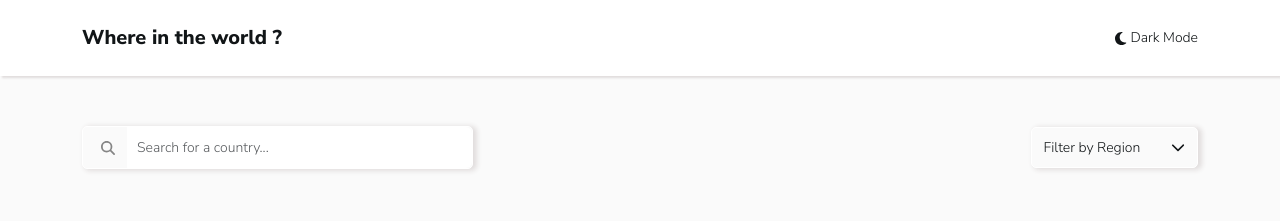
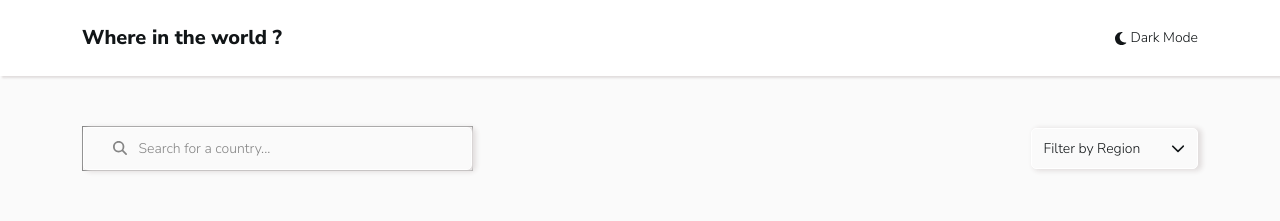
Before and after one commit to esraaabuhalawa/Countries-project, a Vue app: page / in a window 1280 px wide. Shown: the top 221 px of the page. Built offline with nearby package versions, Linux system fonts and the light colour scheme.

Commit message:
Update FilterItem.vue

```diff
--- a/src/components/FilterItem.vue
+++ b/src/components/FilterItem.vue
@@ -1,22 +1,24 @@
 <template>
   <div class="container">
     <header class="d-flex flex-wrap flex-md-nowrap align-items-center justify-content-between">
-      <div class="input-group position-relative mb-3 mb-md-0" id="target">
-        <div class="position-relative icon" @click="searchByName">
-          <span id="addon-wrapping" class="position-absolute">
-            <i class="fa-solid fa-magnifying-glass"></i>
-          </span>
-        </div>
+      <div class="input-group position-relative mb-3 mb-md-0" >
 
         <input
           type="text"
-          class="form-control"
-          placeholder="Search for a country..."
+          id="target"
+          class="form-control ps-4"
+
           v-model="searchCountry"
           aria-label="Username"
           aria-describedby="addon-wrapping"
+          @change="ChangeName($event)"
         />
+        <label for="target" >
+          <span id="addon-wrapping me-2">
+            <i class="fa-solid fa-magnifying-glass pe-2"></i>
+          </span> Search for a country...</label>
       </div>
+
 
       <div class="custom-select" :class="{ open: isOpen }">
         <div class="select-box" @click="toggleDropdown">
@@ -29,7 +31,7 @@
           <div
             v-for="option in options"
             :key="option"
-            :style="{ backgroundColor: option === selectedOption ? '#2f4a65' : 'transparent' }"
+            :class=" option === selectedOption ? 'selected' : 'transparent' "
           >
             {{ option }}
           </div>
@@ -43,7 +45,6 @@
 </template>
 <script>
 import { ref } from 'vue'
-//import { defineEmit } from 'vue'
 
 export default {
   props: {
@@ -75,12 +76,12 @@ export default {
       }
     }
 
+    const ChangeName = (e) =>{
+
+      props.onValueChange(e.target.value);
+
+    }
     //Serach by name
-    const searchByName = () => {
-      props.onValueChange(searchCountry.value);
-    }
-
-
     return {
       searchCountry,
       selectedOption,
@@ -88,7 +89,7 @@ export default {
       options,
       toggleDropdown,
       selectOption,
-      searchByName
+      ChangeName
     }
   }
 }
@@ -99,10 +100,9 @@ export default {
 }
 .input-group {
   width: 100%;
-  border-radius: 5px !important;
   input {
     padding: 10px;
-    border: 0;
+    border-radius: 5px !important;
   }
   .input-group-text {
     background: none;
@@ -110,17 +110,17 @@ export default {
     border: 0;
   }
 }
+label{
+  position: absolute;
+    z-index: 10;
+    top: 11px;
+    font-size: 0px;
+    left: 31px;
+}
 #target {
   border: 1px solid var(--light-elements);
 }
-.icon {
-  padding-right: 27px;
-  padding-left: 18px;
-  span {
-    z-index: 100;
-    top: 28%;
-  }
-}
+
 .icon:hover{
   cursor: pointer;
   transform: scale(1.1);
```
